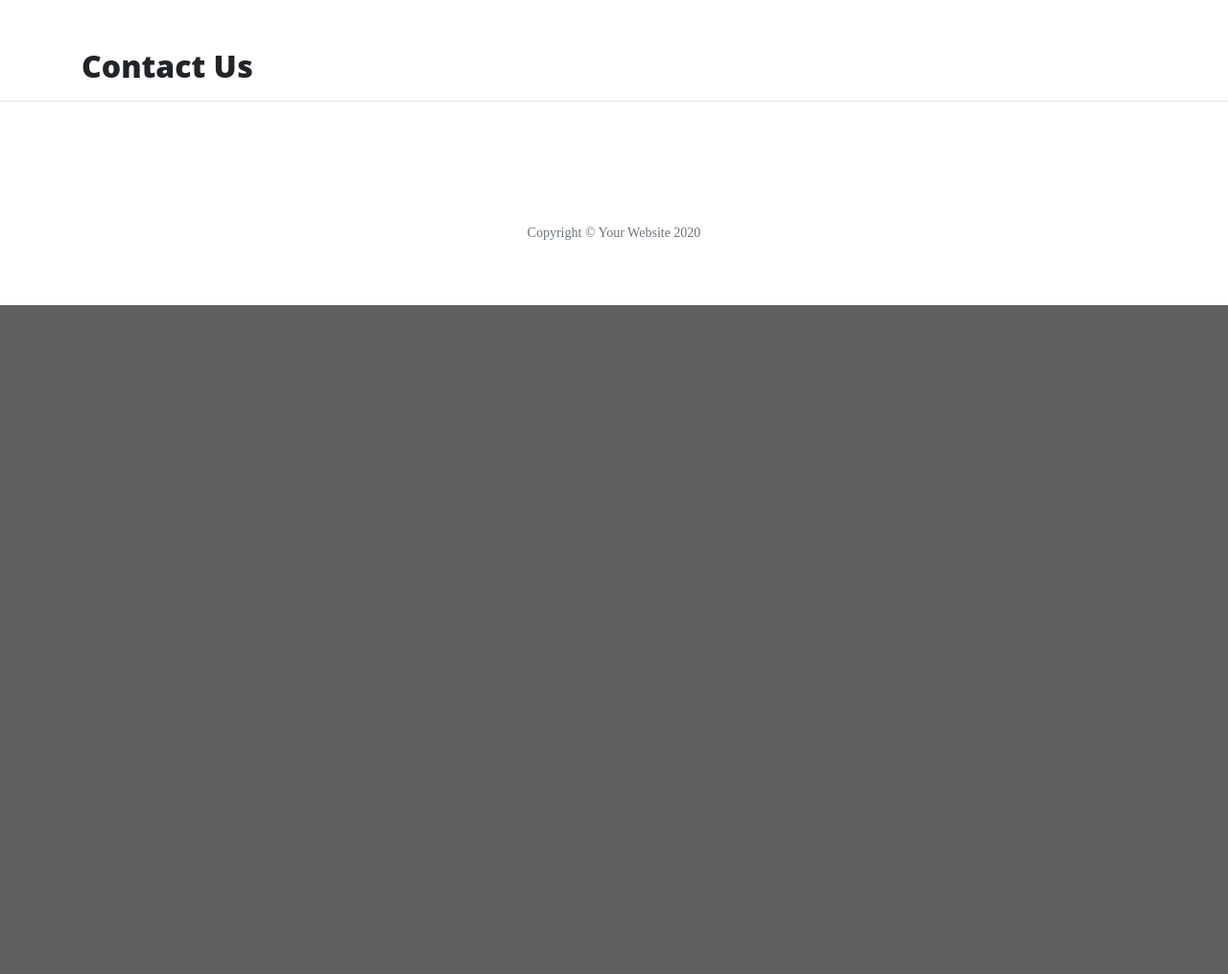
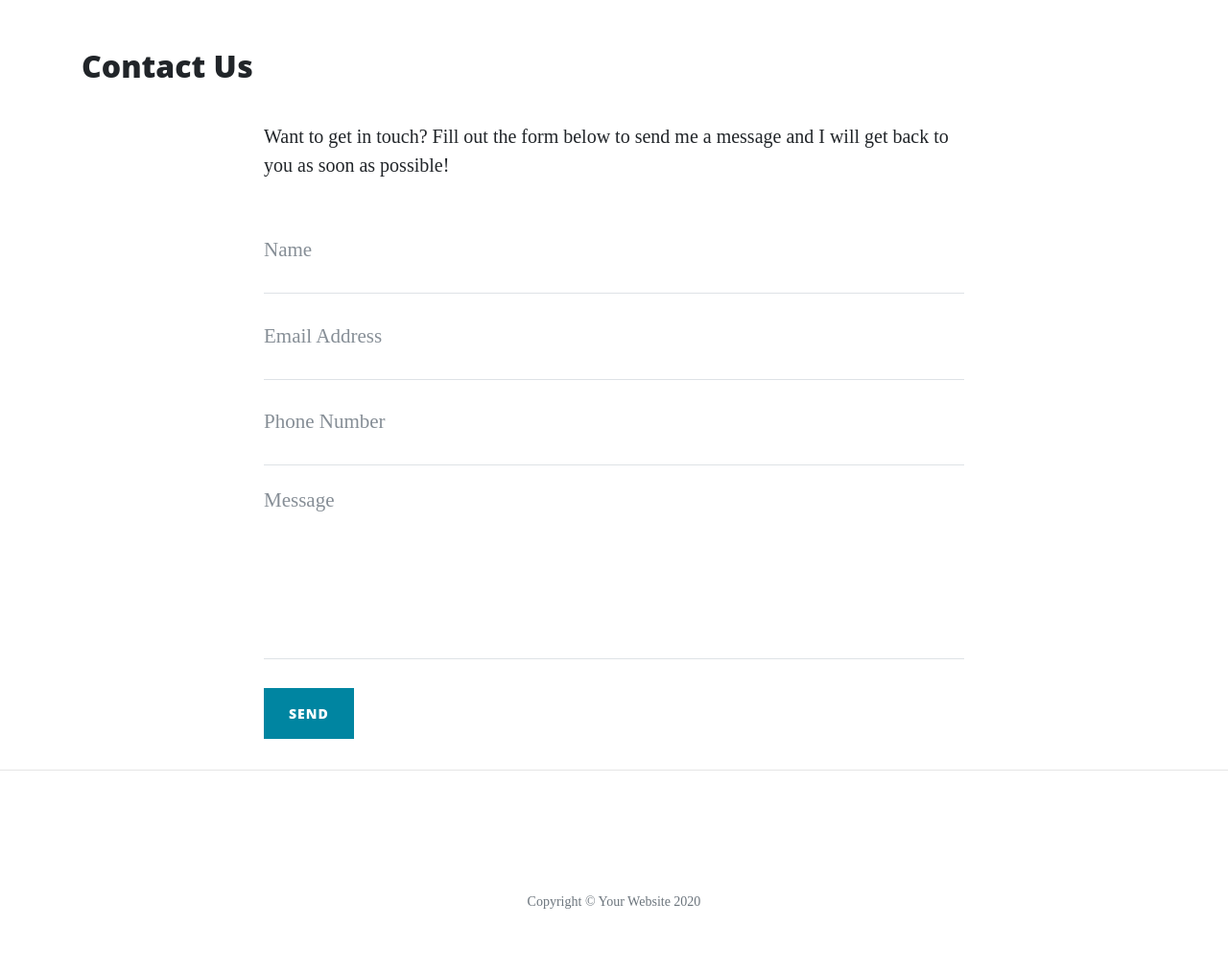
Before and after one commit to 92an/Python_code_institute, a Flask app: page /contact in a window 1280 px wide. Shown: the part 628-1643 px from the top of the page at 96% size. Before the commit the page ends 946 px from the top, so only its background shows below. Run offline with Flask 2, Linux system fonts and the light colour scheme; some libraries are stand-ins or nearby versions.

Commit message:
finished contact page and flash message

```diff
--- a/run.py
+++ b/run.py
@@ -1,8 +1,11 @@
 import os
 import json
-from flask import Flask, render_template
+from flask import Flask, render_template, request, flash
+if os.path.exists("env.py"):
+    import env
 
 app = Flask(__name__)
+app.secret_key = os.environ.get("SECRET_KEY")
 
 
 @app.route("/")
@@ -15,11 +18,26 @@ def about():
     data = []
     with open("data/company.json", "r") as json_data:
         data = json.load(json_data)
-    return render_template("about.html", page_title="About the Company", company=data)
+    return render_template(
+        "about.html", page_title="About the Company", company=data)
 
 
-@app.route("/contact")
+@app.route("/about/<member_name>")
+def about_member(member_name):
+    member = {}
+    with open("data/company.json", "r") as json_data:
+        data = json.load(json_data)
+        for obj in data:
+            if obj["url"] == member_name:
+                member = obj
+    return render_template("member.html", member=member)
+
+
+@app.route("/contact", methods=["GET", "POST"])
 def contact():
+    if request.method == "POST":
+        flash("Thanks {}, we have recived your message!".format(
+            request.form.get("name")))
     return render_template("contact.html", page_title="Contact Us")
 
 
@@ -27,7 +45,7 @@ def contact():
 def careers():
     return render_template("careers.html", page_title="Careers")
 
+
 if __name__ == "__main__":
-    app.run(host=os.environ.get("IP"),
-        port=int(os.environ.get("PORT")),
-        debug=True)
+    app.run(host=os.environ.get("IP"), port=int(os.environ.get("PORT")),
+            debug=True)
--- a/templates/about.html
+++ b/templates/about.html
@@ -17,7 +17,7 @@
     {% if loop.index % 2 != 0 %}
     <div class="row featurette">
         <div class="col-md-7">
-            <h3> {{loop.index}}. {{ member.name }} </h3>
+            <h3><a href="/about/{{ member.url }}"> {{loop.index}}. {{ member.name }} </a></h3>
             <p>
             {{ member.description }}
             </p>
@@ -32,7 +32,7 @@
             <img class="featurette-image img-responsive" src="{{ member.image_source }}" alt="Thorin Okenshield">
         </div>
         <div class="col-md-7">
-            <h3> {{loop.index}}. {{ member.name }} </h3>
+            <h3><a href="/about/{{ member.url }}"> {{loop.index}}. {{ member.name }} </a></h3>
             <p>
             {{ member.description }}
             </p>
@@ -40,7 +40,7 @@
     </div>
     {% endif %}
 
-    {% if loop.index != 13%}
+    {% if loop.index != loop.length %}
     <hr class="featurette-divider">
     {% endif %}
 
--- a/templates/base.html
+++ b/templates/base.html
@@ -8,6 +8,7 @@
 <link rel="stylesheet" href="{{ url_for('static', filename='vendor/bootstrap/css/bootstrap.min.css')}}" type="text/css">
 <link rel="stylesheet" href="{{ url_for('static', filename='css/clean-blog.min.css')}}" type="text/css">
 <link rel="stylesheet" href="{{ url_for('static', filename='css/style.css')}}" type="text/css">
+<body>
   <!-- Navigation -->
   <nav class="navbar navbar-expand-lg navbar-light fixed-top" id="mainNav">
     <div class="container">
--- a/templates/contact.html
+++ b/templates/contact.html
@@ -1,4 +1,56 @@
 {% extends 'base.html' %}
 {% block content %}
     <h2>{{page_title}}</h2>
+
+<div class="row">
+    <div class="col-lg-8 col-md-10 mx-auto">
+
+        {% with messages = get_flashed_messages() %}
+            {% if messages %}
+                <ul class="flashes">
+                    {% for message in messages %}
+                        <li>{{ message }}</li>
+                    {% endfor %}
+                </ul>
+            {% endif %}
+        {% endwith %}
+
+        <p>Want to get in touch? Fill out the form below to send me a message and I will get back to you as soon as possible!</p>
+        <form method="POST" name="sentMessage" id="contactForm" novalidate>
+            <div class="control-group">
+                <div class="form-group floating-label-form-group controls">
+                    <label>Name</label>
+                    <input type="text" class="form-control" placeholder="Name" name="name" id="name" required data-validation-required-message="Please enter your name.">
+                    <p class="help-block text-danger"></p>
+                </div>
+            </div>
+            <div class="control-group">
+                <div class="form-group floating-label-form-group controls">
+                    <label>Email Address</label>
+                    <input type="email" class="form-control" placeholder="Email Address" name="email" id="email" required data-validation-required-message="Please enter your email address.">
+                    <p class="help-block text-danger"></p>
+                </div>
+            </div>
+            <div class="control-group">
+                <div class="form-group col-xs-12 floating-label-form-group controls">
+                    <label>Phone Number</label>
+                    <input type="tel" class="form-control" placeholder="Phone Number" name="phone" id="phone" required data-validation-required-message="Please enter your phone number.">
+                    <p class="help-block text-danger"></p>
+                </div>
+            </div>
+            <div class="control-group">
+                <div class="form-group floating-label-form-group controls">
+                    <label>Message</label>
+                    <textarea rows="5" class="form-control" placeholder="Message" name="message" id="message" required data-validation-required-message="Please enter a message."></textarea>
+                    <p class="help-block text-danger"></p>
+                </div>
+            </div>
+            <br>
+            <div id="success"></div>
+            <div class="form-group">
+                <button type="submit" class="btn btn-primary" id="sendMessageButton">Send</button>
+            </div>
+        </form>
+    </div>
+    </div>
 {% endblock %}
```
Also changed, not shown: data/company.json (+26 -13 lines), templates/member.html (added, +16 -0 lines).
